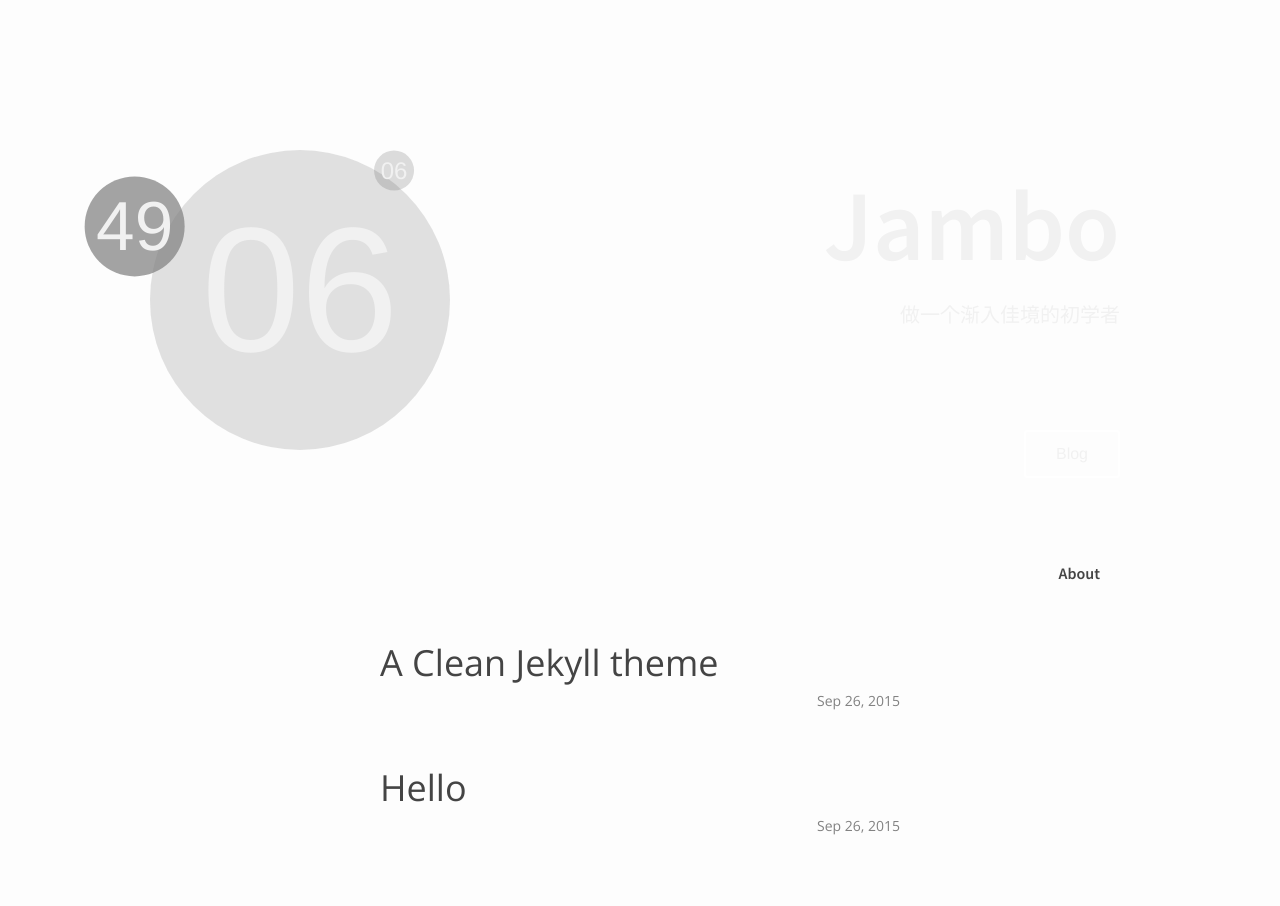
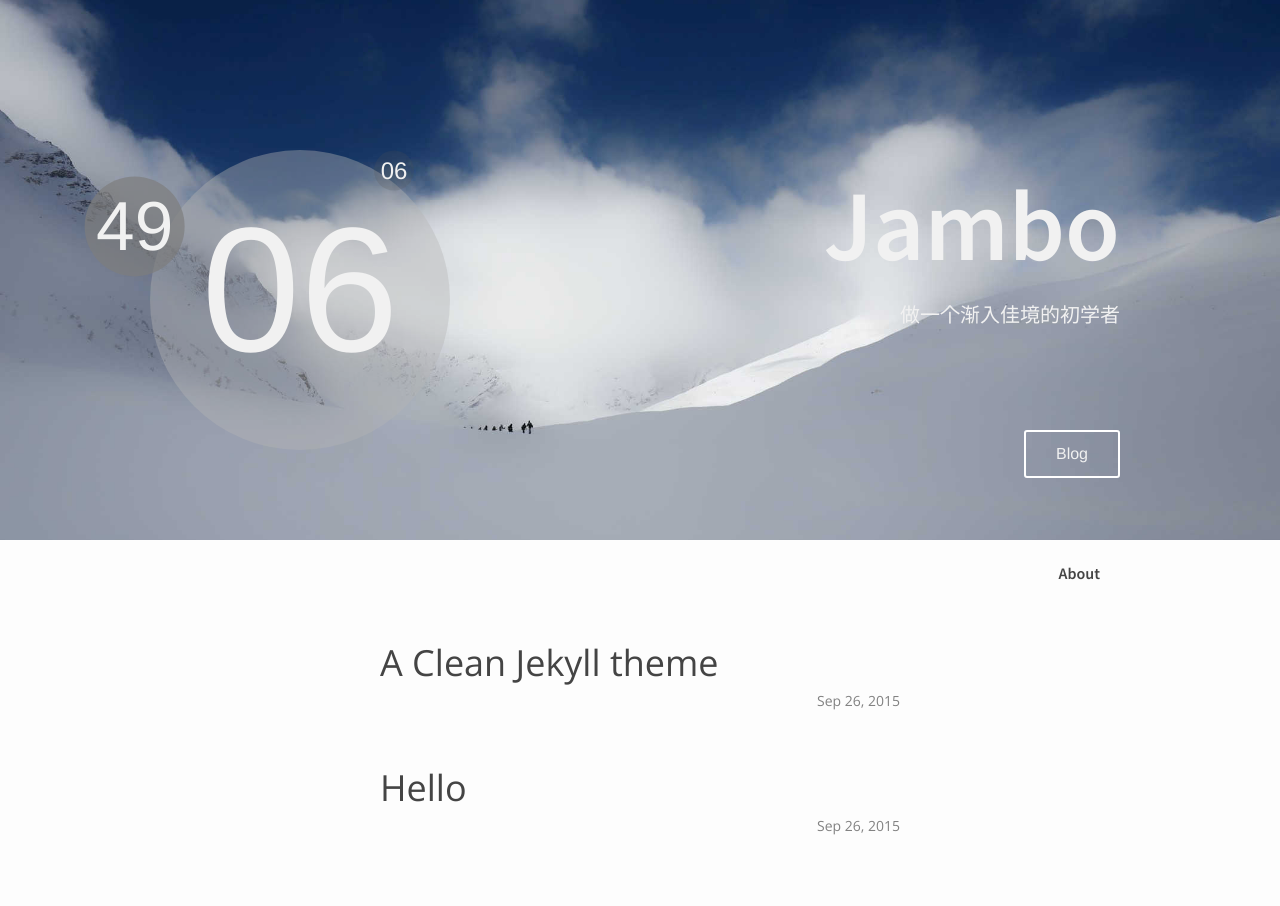
Before and after one commit to Jambo-Git/jambo.github.io, a Jekyll site: the page built from index.html, in a window 1280 px wide. Built offline with Jekyll 4.4.1, drawn with Linux system fonts in a browser that asks for light colours.

Commit message:
修改样式

```diff
--- a/_sass/_layout.scss
+++ b/_sass/_layout.scss
@@ -205,7 +205,7 @@
 .cover {
     color: rgb(241, 241, 241);
     height: 60%;
-    background: url(./img/bg.jpg) no-repeat center center fixed;
+    background: url(/study/img/bg.jpg) no-repeat center center fixed;
     -webkit-background-size: cover;
     -moz-background-size: cover;
     -o-background-size: cover;
```
Also changed, not shown: 1 other file.
